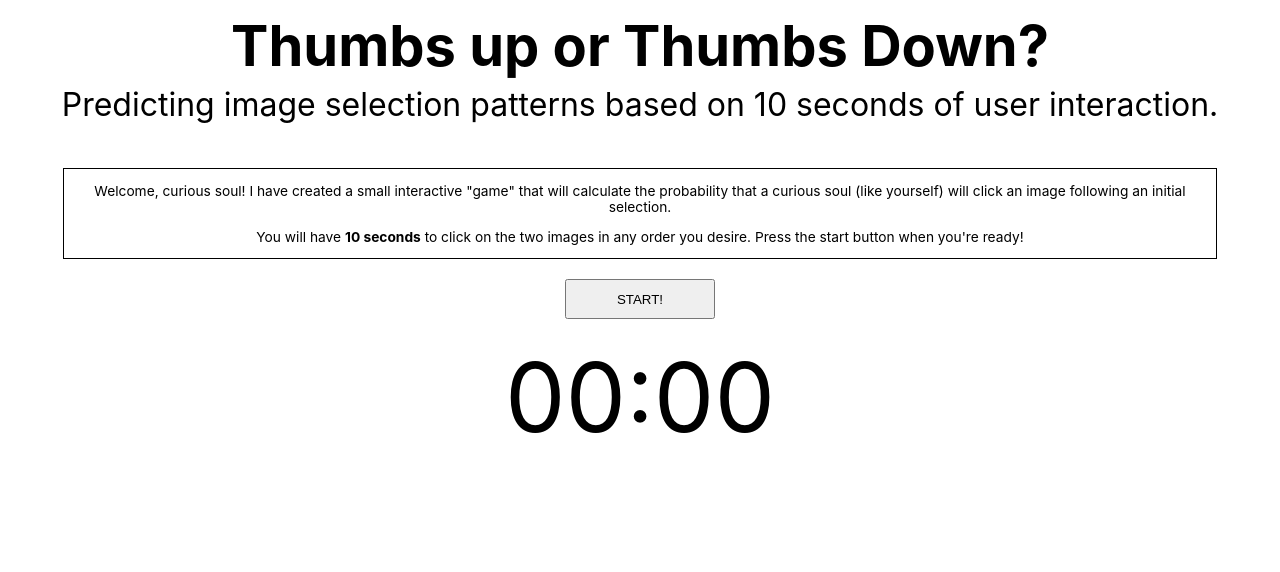
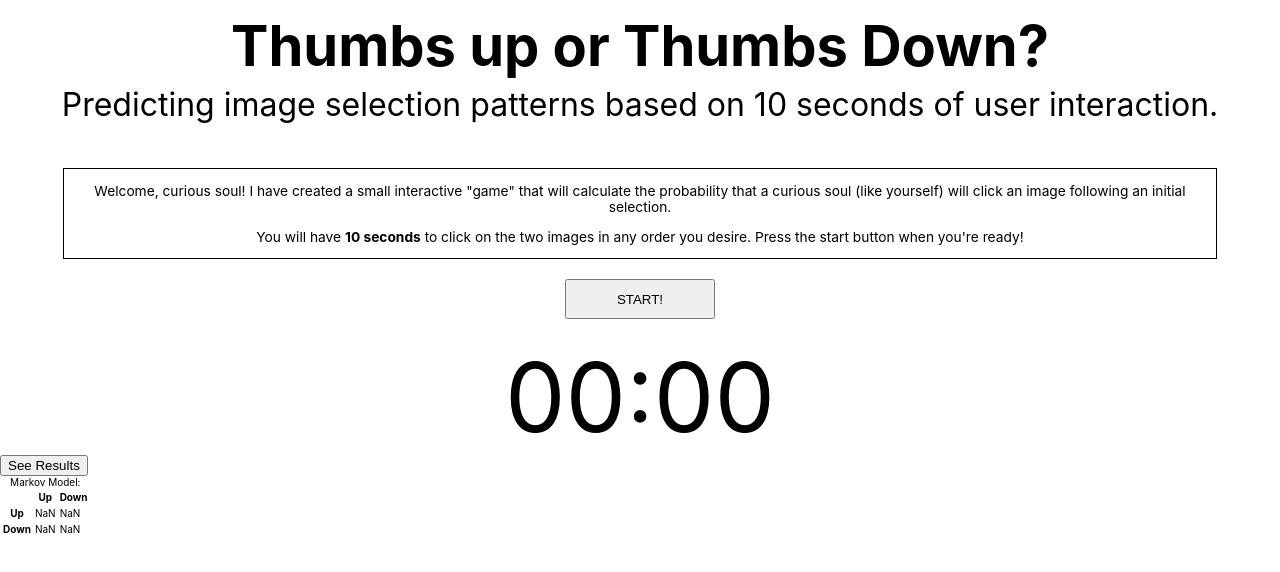
Before and after one commit to yakuana/MarkovDistinction2020, a React (Create React App) app in the folder markov/: page / in a window 1280 px wide. Shown: the top 572 px of the page. Built offline with nearby package versions, Linux system fonts and the light colour scheme.

Commit message:
markov table functioning

```diff
--- a/markov/src/components/UserGrid.js
+++ b/markov/src/components/UserGrid.js
@@ -12,7 +12,15 @@ const UserGrid = () => {
 
     const [upCount, setUpCount] = useState(0)
     const [downCount, setDownCount] = useState(0)
+    const [selected, setSelectedArray] = useState([])
     const [isDisplayed, setIsDisplayed] = useState(false)
+
+    const [upUpData, setUpUpData] = useState(0)
+    const [upDownData, setUpDownData] = useState(0)
+    const [downDownData, setDownDownData] = useState(0)
+    const [downUpData, setDownUpData] = useState(0)
+
+    const TOTAL = selected.length
 
     const TEN_SECONDS = 10;
 
@@ -24,6 +32,8 @@ const UserGrid = () => {
             setDownCount(downCount + 1)
             console.log(`down clicked ${downCount} times`)
         }
+
+        setSelectedArray([...selected, data])
     }
 
     const startTimer = (duration) => {
@@ -44,14 +54,40 @@ const UserGrid = () => {
             display.textContent = minutes + ":" + seconds;
 
             if (--timer < 0) {
-                setIsDisplayed(false)
-                stopTimer()
+                stopTimer();
             }
 
         }, 1000);
     }
 
+    const getData = () => {
+        var uuData = 0
+        var udData = 0
+        var ddData = 0
+        var duData = 0
 
+        for (var i = 0; i < selected.length; i++) {
+
+            if (i + 1 < selected.length) {
+
+                if (selected[i] === "up" && selected[i + 1] === "up") {
+                    uuData++
+                } else if (selected[i] === "up" && selected[i + 1] === "down") {
+                    udData++
+                } else if (selected[i] === "down" && selected[i + 1] === "down") {
+                    ddData++
+                } else if (selected[i] === "down" && selected[i + 1] === "up") {
+                    duData++
+                }
+            }
+        }
+
+        setDownDownData(ddData)
+        setDownUpData(duData)
+        setUpUpData(uuData)
+        setUpDownData(udData)
+
+    }
 
     return (
         <div id="user-grid">
@@ -76,6 +112,28 @@ const UserGrid = () => {
                 <img src={Down} alt="Older man scrunching his face. His thumb down is in the foreground." className="imgs" onClick={() => clicked("down")}></img>
             </div> : null}
 
+            <button onClick={()  => getData()}>See Results</button>
+
+            <table>
+                <caption>Markov Model:</caption>
+                <tr>
+                    <td></td>
+                    <th scope="col">Up</th>
+                    <th scope="col">Down</th>
+                </tr>
+                <tr>
+                    <th scope="row">Up</th>
+                    <td>{upUpData / TOTAL}</td>
+                    <td>{upDownData / TOTAL}</td>
+                </tr>
+                <tr>
+                    <th scope="row">Down</th>
+                    <td>{downUpData / TOTAL}</td>
+                    <td>{downDownData / TOTAL}</td>
+                </tr>
+            </table>
+
+
         </div>
     );
 }
```
Also changed, not shown: markov/src/Markov.css (added).
